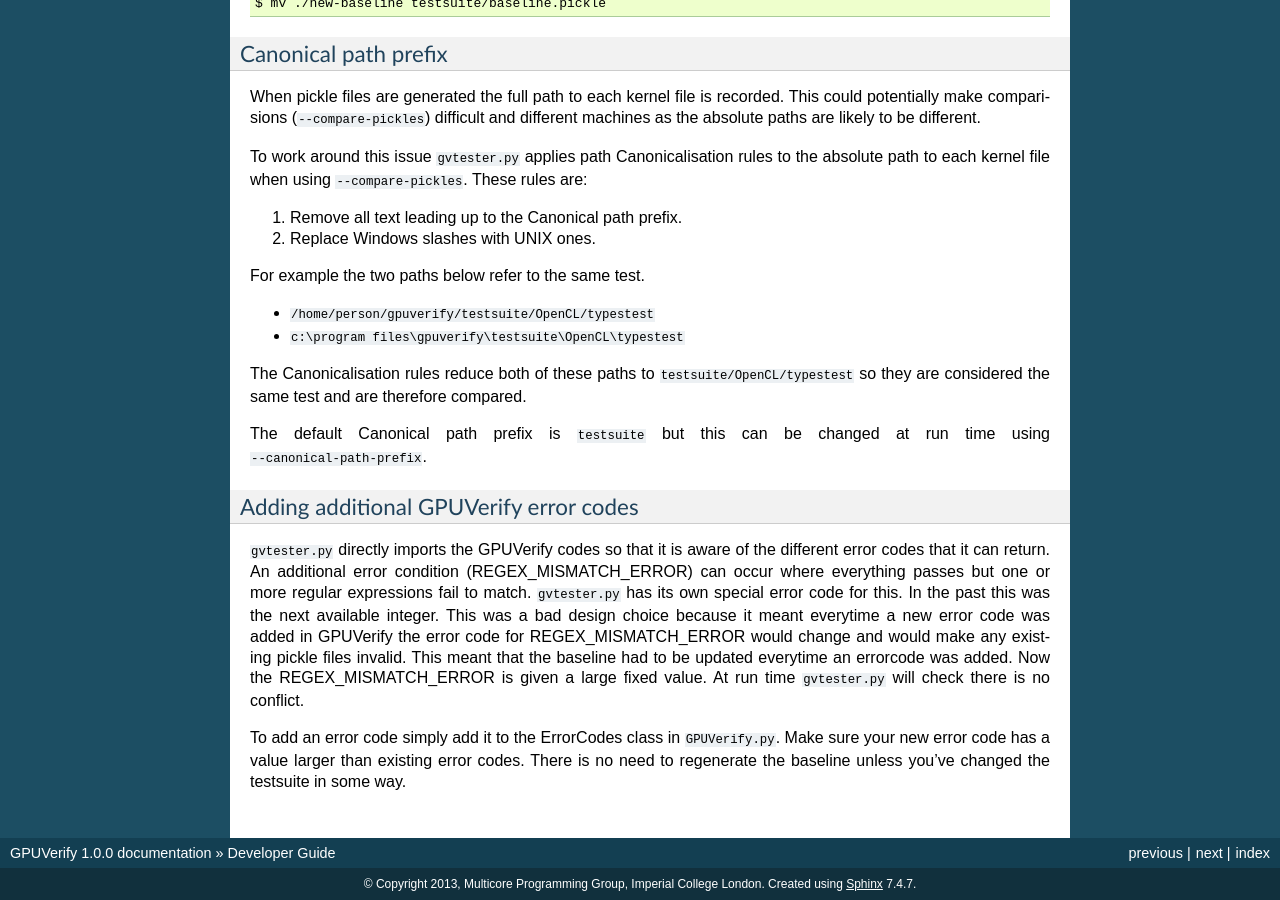
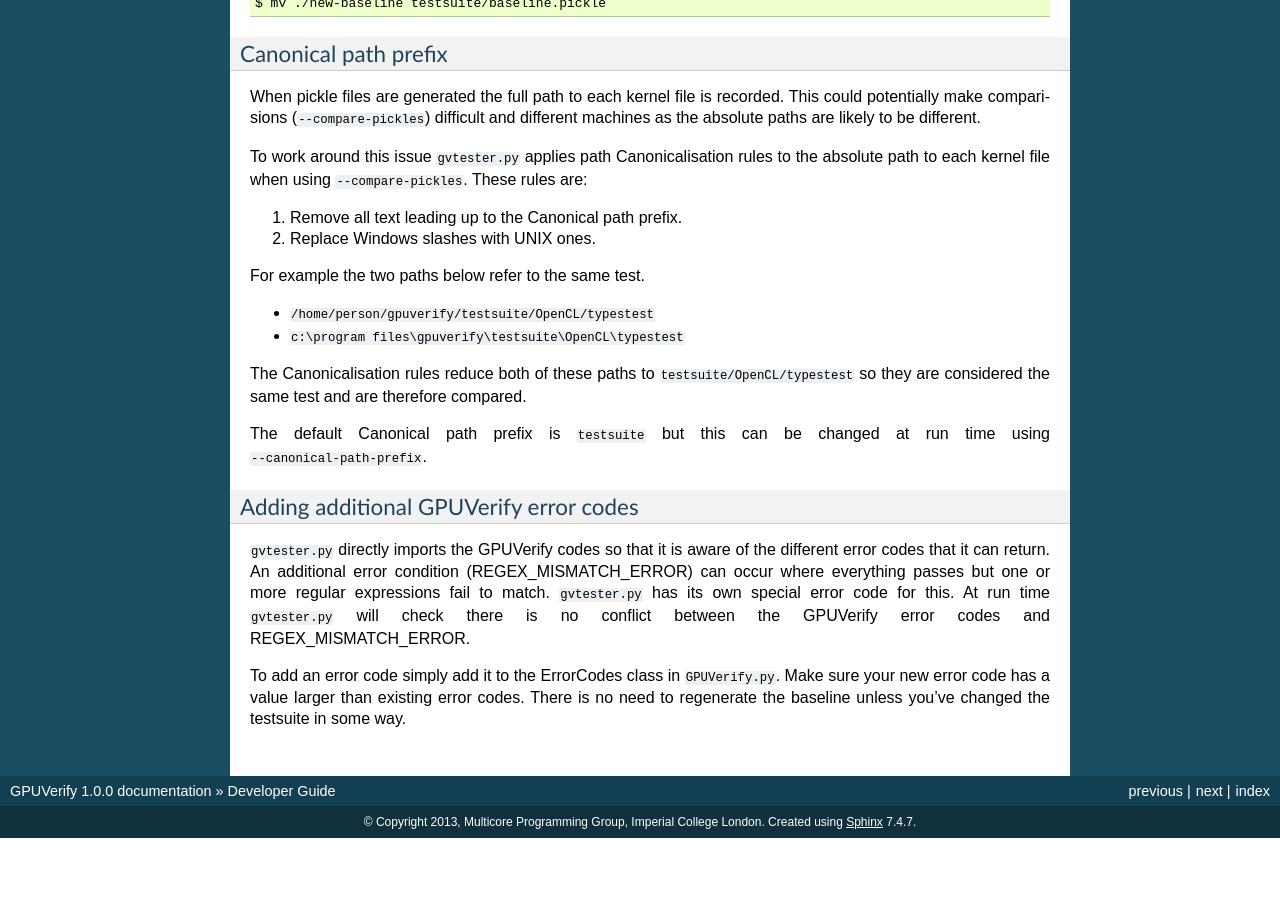
Before and after one commit to mc-imperial/gpuverify, a Sphinx documentation site: the page built from Documentation/developer_guide.rst, in a window 1280 px wide and 900 px high, scrolled down 13643 px. Built offline with Sphinx 7.4.7, drawn with Linux system fonts in a browser that asks for light colours; formulas are drawn with MathJax 3; after the commit the page ends 14481 px from its top, so only the background shows below that.

Commit message:
Rephrase

```diff
--- a/Documentation/developer_guide.rst
+++ b/Documentation/developer_guide.rst
@@ -851,13 +851,8 @@ Adding additional GPUVerify error codes
 different error codes that it can return. An additional error condition
 (REGEX_MISMATCH_ERROR) can occur where everything passes but one or more
 regular expressions fail to match.  ``gvtester.py`` has its own special error
-code for this. In the past this was the next available integer. This was a bad
-design choice because it meant everytime a new error code was added in
-GPUVerify the error code for REGEX_MISMATCH_ERROR  would change and would make
-any existing pickle files invalid. This meant that the baseline had to be
-updated everytime an errorcode was added. Now the REGEX_MISMATCH_ERROR is given
-a large fixed value. At run time ``gvtester.py`` will check there is no
-conflict.
+code for this. At run time ``gvtester.py`` will check there is no conflict
+between the GPUVerify error codes and REGEX_MISMATCH_ERROR.
 
 To add an error code simply add it to the ErrorCodes class in ``GPUVerify.py``.
 Make sure your new error code has a value larger than existing error codes.
```
